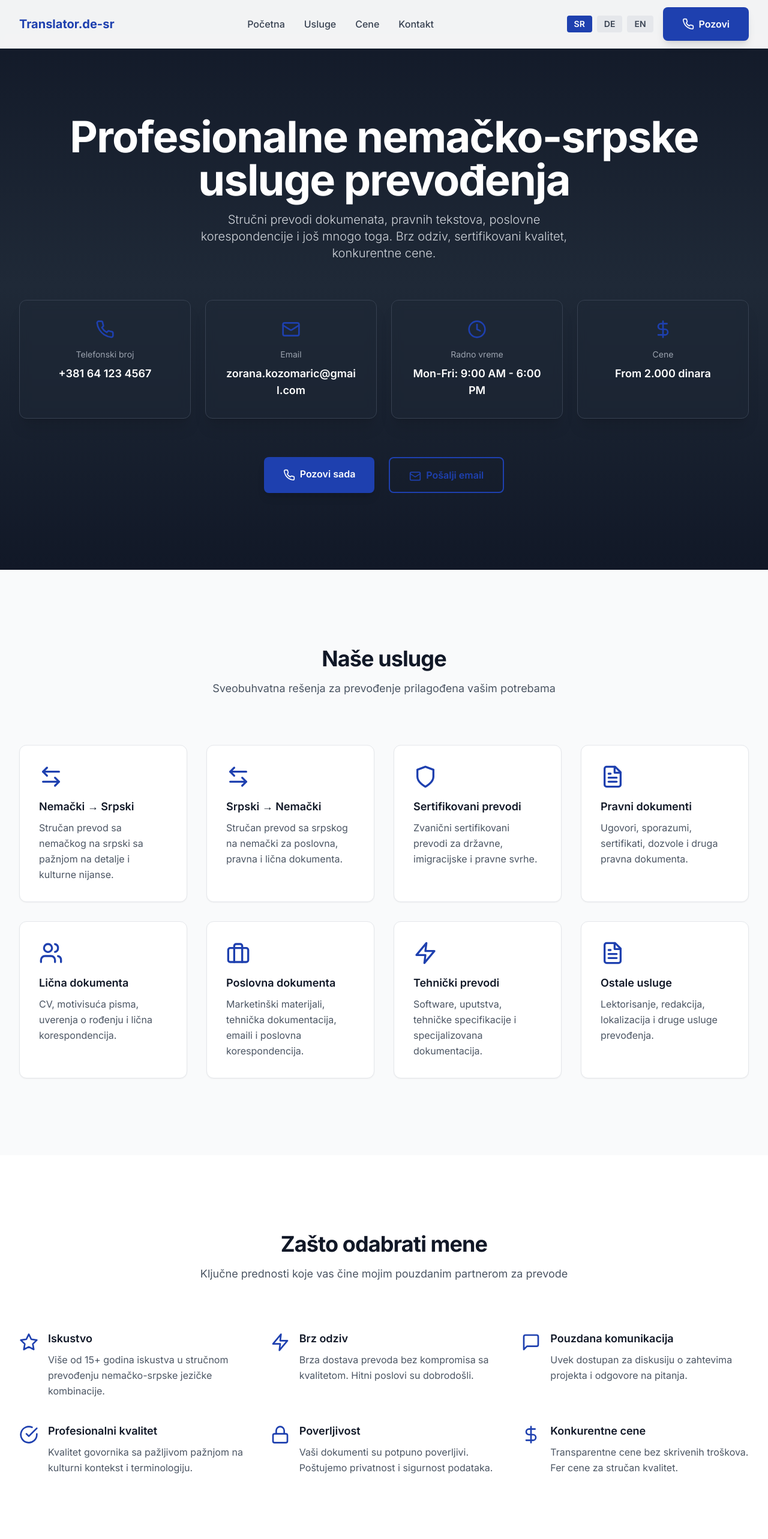
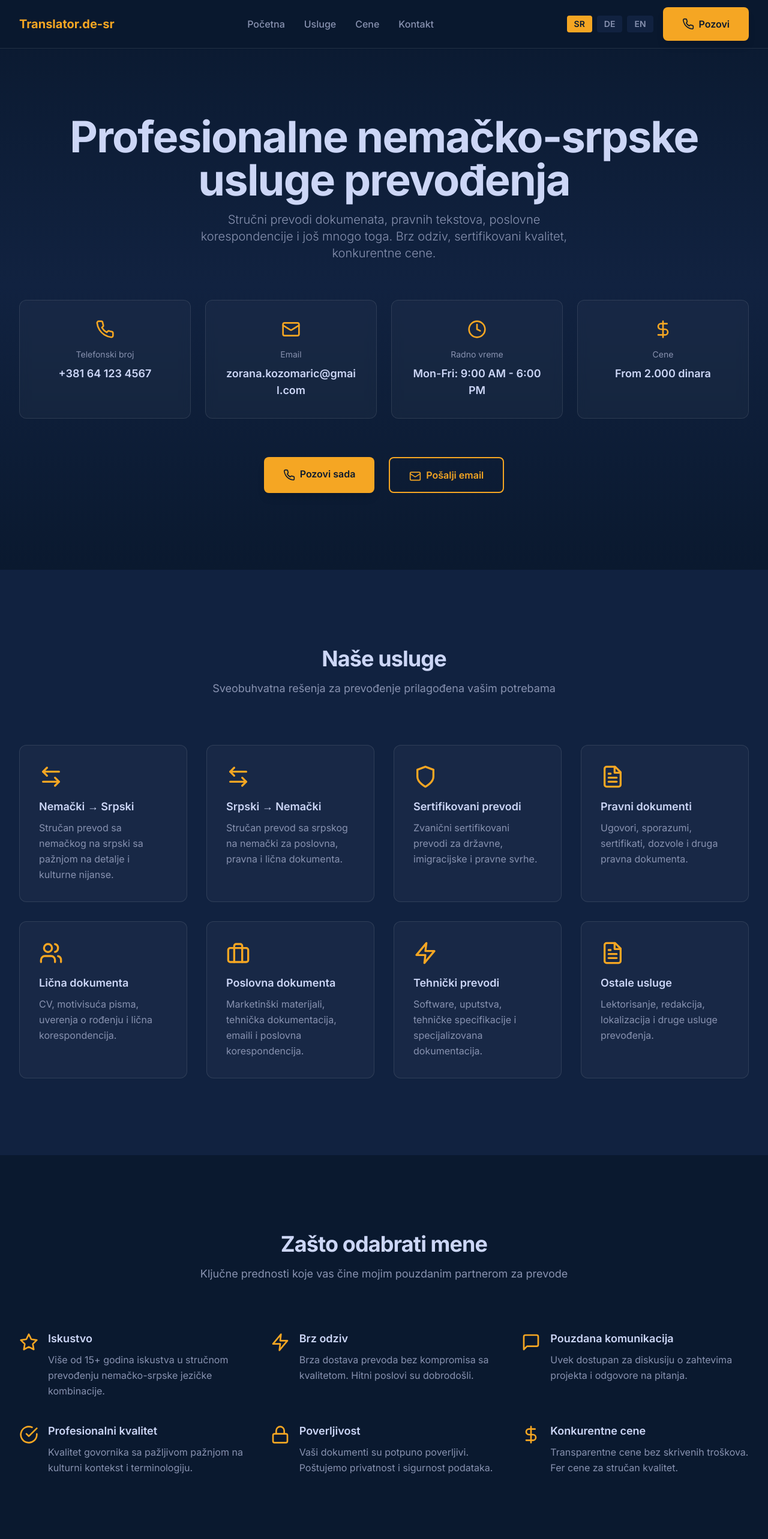
Before and after one commit to andrijamarjan-eng/translator-website, a Next.js app: page / in a window 1280 px wide. Shown: the top 2566 px of the page at 60% size. Built offline with nearby package versions, Linux system fonts and the light colour scheme.

Commit message:
Nova paleta boja - tamno plava i zlatna

```diff
--- a/app/components/Contact.tsx
+++ b/app/components/Contact.tsx
@@ -37,7 +37,7 @@ export default function Contact({ language }: { language: Language }) {
   ]
 
   return (
-    <section id="contact" className="section-padding bg-white">
+    <section id="contact" className="section-padding bg-navy">
       <div className="container-wide">
         {/* Section Header */}
         <motion.div
@@ -47,8 +47,8 @@ export default function Contact({ language }: { language: Language }) {
           viewport={{ once: true }}
           className="text-center mb-16 sm:mb-20"
         >
-          <h2 className="text-gray-900 mb-4">{t.contact.title}</h2>
-          <p className="text-lg text-gray-600 max-w-2xl mx-auto">
+          <h2 className="mb-4">{t.contact.title}</h2>
+          <p className="text-lg text-slate max-w-2xl mx-auto">
             {t.contact.subtitle}
           </p>
         </motion.div>
@@ -71,10 +71,10 @@ export default function Contact({ language }: { language: Language }) {
                       <Icon className="w-8 h-8 text-accent flex-shrink-0" />
                     </div>
                     <div>
-                      <h3 className="text-lg font-semibold text-gray-900 mb-2">
+                      <h3 className="text-lg font-semibold text-lightest mb-2">
                         {info.label}
                       </h3>
-                      <p className="text-gray-600 whitespace-pre-wrap">
+                      <p className="text-slate whitespace-pre-wrap">
                         {info.value}
                       </p>
                     </div>
--- a/app/components/Header.tsx
+++ b/app/components/Header.tsx
@@ -25,7 +25,7 @@ export default function Header({
   ]
 
   return (
-    <header className="fixed top-0 w-full bg-white/95 backdrop-blur-sm border-b border-gray-200 z-50 shadow-sm">
+    <header className="fixed top-0 w-full bg-navy/95 backdrop-blur-sm border-b border-white/10 z-50 shadow-sm">
       <div className="container-wide flex items-center justify-between h-16 sm:h-20">
         {/* Logo */}
         <a href="#home" className="text-lg sm:text-xl font-bold text-accent">
@@ -38,7 +38,7 @@ export default function Header({
             <a
               key={item.label}
               href={item.href}
-              className="text-gray-700 hover:text-accent transition-colors duration-300 font-medium"
+              className="text-slate hover:text-accent transition-colors duration-300 font-medium"
             >
               {item.label}
             </a>
@@ -54,8 +54,8 @@ export default function Header({
                 onClick={() => setLanguage(lang)}
                 className={`px-3 py-1 rounded text-sm font-semibold transition-colors ${
                   language === lang
-                    ? 'bg-accent text-white'
-                    : 'bg-gray-200 text-gray-700 hover:bg-gray-300'
+                    ? 'bg-accent text-navy'
+                    : 'bg-navy-light text-slate hover:bg-white/10'
                 }`}
               >
                 {lang.toUpperCase()}
@@ -88,14 +88,14 @@ export default function Header({
           initial={{ opacity: 0, y: -10 }}
           animate={{ opacity: 1, y: 0 }}
           exit={{ opacity: 0, y: -10 }}
-          className="md:hidden bg-white border-t border-gray-200"
+          className="md:hidden bg-navy border-t border-white/10"
         >
           <div className="container-wide py-4 space-y-3">
             {navItems.map((item) => (
               <a
                 key={item.label}
                 href={item.href}
-                className="block text-gray-700 hover:text-accent transition-colors duration-300 font-medium py-2"
+                className="block text-slate hover:text-accent transition-colors duration-300 font-medium py-2"
                 onClick={() => setIsOpen(false)}
               >
                 {item.label}
@@ -113,8 +113,8 @@ export default function Header({
                   }}
                   className={`px-3 py-1 rounded text-sm font-semibold transition-colors ${
                     language === lang
-                      ? 'bg-accent text-white'
-                      : 'bg-gray-200 text-gray-700 hover:bg-gray-300'
+                      ? 'bg-accent text-navy'
+                      : 'bg-navy-light text-slate hover:bg-white/10'
                   }`}
                 >
                   {lang.toUpperCase()}
--- a/app/components/Hero.tsx
+++ b/app/components/Hero.tsx
@@ -57,7 +57,7 @@ export default function Hero({ language }: { language: Language }) {
   }
 
   return (
-    <section id="home" className="pt-32 pb-16 sm:pt-40 sm:pb-24 lg:pt-48 lg:pb-32 bg-gradient-to-b from-gray-900 via-gray-800 to-gray-900">
+    <section id="home" className="pt-32 pb-16 sm:pt-40 sm:pb-24 lg:pt-48 lg:pb-32 bg-gradient-to-b from-navy via-navy-light to-navy">
       <div className="container-wide">
         {/* Headline */}
         <motion.div
@@ -66,10 +66,10 @@ export default function Hero({ language }: { language: Language }) {
           transition={{ duration: 0.8 }}
           className="text-center mb-12 sm:mb-16"
         >
-          <h1 className="text-white mb-4 leading-tight font-bold text-5xl sm:text-6xl lg:text-7xl">
+          <h1 className="text-lightest mb-4 leading-tight font-bold text-5xl sm:text-6xl lg:text-7xl">
             {t.hero.title}
           </h1>
-          <p className="text-lg sm:text-xl text-gray-300 max-w-2xl mx-auto leading-relaxed font-light">
+          <p className="text-lg sm:text-xl text-slate max-w-2xl mx-auto leading-relaxed font-light">
             {t.hero.subtitle}
           </p>
         </motion.div>
@@ -87,11 +87,11 @@ export default function Hero({ language }: { language: Language }) {
             const content = (
               <motion.div
                 variants={itemVariants}
-                className="bg-gray-800/50 backdrop-blur border border-gray-700 hover:border-accent rounded-xl p-6 sm:p-8 shadow-xl hover:shadow-2xl transition-all duration-300 h-full flex flex-col items-center text-center"
+                className="bg-white/[0.03] backdrop-blur border border-white/10 hover:border-accent/60 rounded-xl p-6 sm:p-8 shadow-none hover:shadow-lg hover:shadow-accent/5 transition-all duration-300 h-full flex flex-col items-center text-center"
               >
                 <Icon className="w-8 h-8 text-accent mb-4" />
-                <p className="text-sm text-gray-400 mb-2">{card.label}</p>
-                <p className="text-base sm:text-lg font-semibold text-white break-all">
+                <p className="text-sm text-slate mb-2">{card.label}</p>
+                <p className="text-base sm:text-lg font-semibold text-lightest break-all">
                   {card.value}
                 </p>
               </motion.div>
--- a/app/components/Services.tsx
+++ b/app/components/Services.tsx
@@ -48,7 +48,7 @@ export default function Services({ language }: { language: Language }) {
   }
 
   return (
-    <section id="services" className="section-padding bg-gray-50">
+    <section id="services" className="section-padding bg-navy-light">
       <div className="container-wide">
         {/* Section Header */}
         <motion.div
@@ -58,8 +58,8 @@ export default function Services({ language }: { language: Language }) {
           viewport={{ once: true }}
           className="text-center mb-16 sm:mb-20"
         >
-          <h2 className="text-gray-900 mb-4">{t.services.title}</h2>
-          <p className="text-lg text-gray-600 max-w-2xl mx-auto">
+          <h2 className="mb-4">{t.services.title}</h2>
+          <p className="text-lg text-slate max-w-2xl mx-auto">
             {t.services.subtitle}
           </p>
         </motion.div>
@@ -81,10 +81,10 @@ export default function Services({ language }: { language: Language }) {
                 className="info-card group"
               >
                 <Icon className="w-10 h-10 text-accent mb-4 group-hover:scale-110 transition-transform duration-300" />
-                <h3 className="text-lg font-semibold text-gray-900 mb-2">
+                <h3 className="text-lg font-semibold text-lightest mb-2">
                   {service.title}
                 </h3>
-                <p className="text-gray-600 leading-relaxed">
+                <p className="text-slate leading-relaxed">
                   {service.description}
                 </p>
               </motion.div>
--- a/app/components/WhyChoose.tsx
+++ b/app/components/WhyChoose.tsx
@@ -46,7 +46,7 @@ export default function WhyChoose({ language }: { language: Language }) {
   }
 
   return (
-    <section className="section-padding bg-white">
+    <section className="section-padding bg-navy">
       <div className="container-wide">
         {/* Section Header */}
         <motion.div
@@ -56,8 +56,8 @@ export default function WhyChoose({ language }: { language: Language }) {
           viewport={{ once: true }}
           className="text-center mb-16 sm:mb-20"
         >
-          <h2 className="text-gray-900 mb-4">{t.whyChoose.title}</h2>
-          <p className="text-lg text-gray-600 max-w-2xl mx-auto">
+          <h2 className="mb-4">{t.whyChoose.title}</h2>
+          <p className="text-lg text-slate max-w-2xl mx-auto">
             {t.whyChoose.subtitle}
           </p>
         </motion.div>
@@ -82,10 +82,10 @@ export default function WhyChoose({ language }: { language: Language }) {
                   <Icon className="w-8 h-8 text-accent flex-shrink-0 mt-1" />
                 </div>
                 <div>
-                  <h3 className="text-lg font-semibold text-gray-900 mb-2">
+                  <h3 className="text-lg font-semibold text-lightest mb-2">
                     {benefit.title}
                   </h3>
-                  <p className="text-gray-600 leading-relaxed">
+                  <p className="text-slate leading-relaxed">
                     {benefit.description}
                   </p>
                 </div>
--- a/app/globals.css
+++ b/app/globals.css
@@ -4,19 +4,19 @@
 
 @layer base {
   body {
-    @apply bg-white;
+    @apply bg-navy;
   }
 
   h1 {
-    @apply text-4xl md:text-5xl lg:text-6xl font-bold tracking-tight;
+    @apply text-4xl md:text-5xl lg:text-6xl font-bold tracking-tight text-lightest;
   }
 
   h2 {
-    @apply text-3xl md:text-4xl font-bold tracking-tight;
+    @apply text-3xl md:text-4xl font-bold tracking-tight text-lightest;
   }
 
   h3 {
-    @apply text-xl md:text-2xl font-semibold;
+    @apply text-xl md:text-2xl font-semibold text-lightest;
   }
 }
 
@@ -26,15 +26,15 @@
   }
 
   .btn-primary {
-    @apply px-8 py-4 bg-accent text-white font-semibold rounded-lg hover:bg-blue-900 transition-colors duration-300 shadow-lg hover:shadow-xl;
+    @apply px-8 py-4 bg-accent text-navy font-semibold rounded-lg hover:opacity-90 transition-opacity duration-300 shadow-lg hover:shadow-xl;
   }
 
   .btn-secondary {
-    @apply px-8 py-4 border-2 border-accent text-accent font-semibold rounded-lg hover:bg-blue-50 transition-colors duration-300;
+    @apply px-8 py-4 border-2 border-accent text-accent font-semibold rounded-lg hover:bg-accent/10 transition-colors duration-300;
   }
 
   .info-card {
-    @apply bg-white border border-gray-200 rounded-xl p-6 sm:p-8 shadow-sm hover:shadow-lg transition-all duration-300;
+    @apply bg-white/[0.03] border border-white/10 rounded-xl p-6 sm:p-8 hover:border-accent/60 hover:shadow-lg hover:shadow-accent/5 transition-all duration-300;
   }
 
   .section-padding {
@@ -46,9 +46,13 @@ html {
   scroll-behavior: smooth;
 }
 
-/* Smooth scrolling for mobile */
 @media (prefers-reduced-motion: no-preference) {
   html {
     scroll-behavior: smooth;
   }
 }
+
+::selection {
+  background-color: #F5A623;
+  color: #0A192F;
+}
--- a/app/layout.tsx
+++ b/app/layout.tsx
@@ -34,7 +34,7 @@ export default function RootLayout({
         <link href="https://fonts.googleapis.com/css2?family=Inter:wght@300;400;500;600;700&display=swap" rel="preload" as="style" />
         <link href="https://fonts.googleapis.com/css2?family=Inter:wght@300;400;500;600;700&display=swap" rel="stylesheet" />
       </head>
-      <body className="bg-white text-gray-900 font-sans antialiased">
+      <body className="bg-navy text-lightest font-sans antialiased">
         {children}
       </body>
     </html>
--- a/app/page.tsx
+++ b/app/page.tsx
@@ -25,7 +25,7 @@ export default function Home() {
   }
 
   return (
-    <main className="min-h-screen bg-white">
+    <main className="min-h-screen bg-navy">
       <Header language={language} setLanguage={handleLanguageChange} />
       <Hero language={language} />
       <Services language={language} />
--- a/tailwind.config.ts
+++ b/tailwind.config.ts
@@ -7,7 +7,11 @@ const config: Config = {
   theme: {
     extend: {
       colors: {
-        accent: '#1e40af', // deep blue
+        accent: '#F5A623', // zlatno-bakarna akcentna boja
+        navy: '#0A192F', // glavna tamna pozadina
+        'navy-light': '#112240', // sekundarna pozadina (sekcije)
+        lightest: '#CCD6F6', // glavni tekst, beli sa plavicastim tonom
+        slate: '#8892B0', // sekundarni / opisni tekst
       },
       fontFamily: {
         sans: ['Inter', 'system-ui', 'sans-serif'],
```
Also changed, not shown: app/components/Footer.tsx (+11 -11 lines), app/components/Pricing.tsx (+14 -14 lines), PROCITAJ-ME.txt (added).
